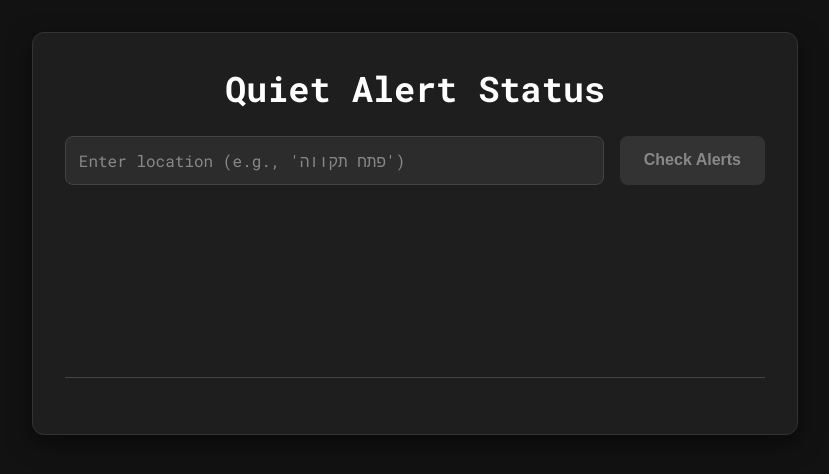
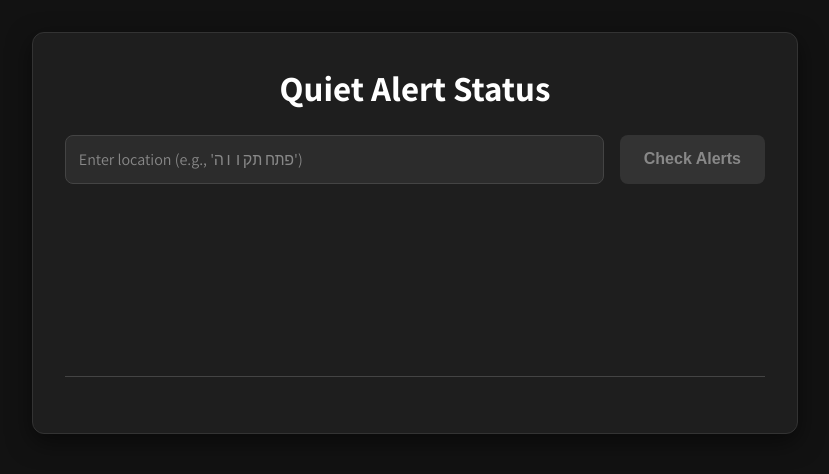
Before and after one commit to tohar65/quiet_alert, a plain HTML site: page static/index.html in a window 1280 px wide. Shown: the whole page, without its empty margins (225-1054 px from the left). Drawn offline with Linux system fonts and the light colour scheme; no server answers.

```diff
--- a/static/index.html
+++ b/static/index.html
@@ -6,7 +6,7 @@
     <title>Quiet Alert</title>
     <link rel="preconnect" href="https://fonts.googleapis.com">
     <link rel="preconnect" href="https://fonts.gstatic.com" crossorigin>
-    <link href="https://fonts.googleapis.com/css2?family=Roboto+Mono:wght@400;700&display=swap" rel="stylesheet">
+    <link href="https://fonts.googleapis.com/css2?family=Roboto+Mono:wght@400;700&family=Assistant:wght@400;700&display=swap" rel="stylesheet">
     <link rel="stylesheet" href="style.css">
 </head>
 <body>
--- a/static/style.css
+++ b/static/style.css
@@ -1,7 +1,8 @@
 @import url('https://fonts.googleapis.com/css2?family=Roboto+Mono:wght@400;700&display=swap');
+@import url('https://fonts.googleapis.com/css2?family=Assistant&display=swap');
 
 body {
-    font-family: 'Roboto Mono', monospace;
+    font-family: 'Assistant', 'Roboto Mono', monospace;
     background-color: #121212;
     color: #e0e0e0;
     display: flex;
@@ -44,7 +45,7 @@
     font-size: 1rem;
     background-color: #2c2c2c;
     color: #e0e0e0;
-    font-family: 'Roboto Mono', monospace;
+    font-family: 'Assistant', 'Roboto Mono', monospace;
 }
 
 #location-input::placeholder {
@@ -95,6 +96,7 @@
     align-items: center;
     gap: 0.5rem;
     text-shadow: 0 0 15px rgba(0, 0, 0, 0.5); /* Add a subtle shadow */
+    font-family: 'Assistant', 'Roboto Mono', monospace;
 }
 
 .alert-item .alert-location {
@@ -158,6 +160,7 @@
     justify-content: space-between;
     align-items: center;
     transition: background-color 0.3s;
+    font-family: 'Assistant', 'Roboto Mono', monospace;
 }
 
 .history-item:hover {
```
